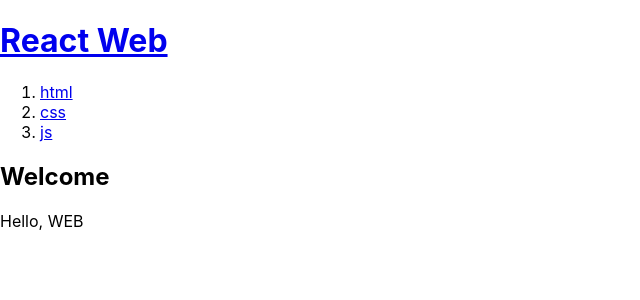
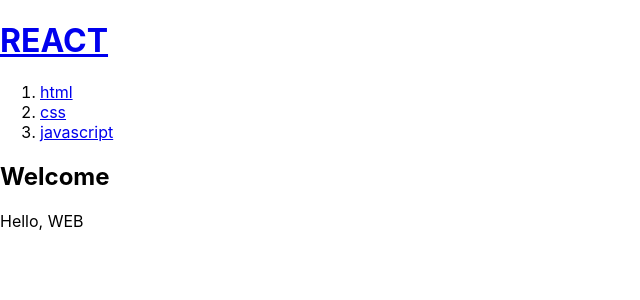
Before and after one commit to songkg7/react-demo, a React (Create React App) app: page / in a window 1280 px wide. Shown: the top 300 px of the page, without its empty margins (0-640 px from the left). Built offline with nearby package versions, Linux system fonts and the light colour scheme.

Commit message:
data 의 동적 바인딩에서의 props 활용

```diff
--- a/src/App.tsx
+++ b/src/App.tsx
@@ -1,35 +1,63 @@
 import React from 'react';
 import './App.css';
 
-function Header() {
-    return <header>
-        <h1><a href="/">React Web</a></h1>
-    </header>
+function Header({title}: { title: string }) {
+    return (
+        <header>
+            <h1><a href="/">{title}</a></h1>
+        </header>
+    )
 }
 
-function Nav() {
-    return <nav>
-        <ol>
-            <li><a href="/read/1">html</a></li>
-            <li><a href="/read/2">css</a></li>
-            <li><a href="/read/3">js</a></li>
-        </ol>
-    </nav>
+interface Topic {
+    id: number,
+    title: string,
+    body: string
 }
 
-function Article() {
-    return <article>
-        <h2>Welcome</h2>
-        Hello, WEB
-    </article>
+interface TopicProps {
+    topics: Topic[]
+}
+
+function Nav({topics}: TopicProps) {
+    const lis: any[] = []
+    topics.forEach((value, index) => {
+        lis.push(<li key={index}><a href={'/read/' + index}>{value.title}</a></li>)
+    })
+    return (
+        <nav>
+            <ol>
+                {lis}
+            </ol>
+        </nav>
+    )
+}
+
+interface Article {
+    title: String,
+    body: String
+}
+
+function Article(article: Article) {
+    return (
+        <article>
+            <h2>{article.title}</h2>
+            {article.body}
+        </article>
+    )
 }
 
 function App() {
+    const topics: Topic[] = [
+        {id: 1, title: 'html', body: 'html is ...'},
+        {id: 2, title: 'css', body: 'css is ...'},
+        {id: 3, title: 'javascript', body: 'javascript is ...'},
+    ]
     return (
         <div className="App">
-            <Header></Header>
-            <Nav></Nav>
-            <Article></Article>
+            <Header title="REACT"></Header>
+            <Nav topics={topics}></Nav>
+            <Article title="Welcome" body="Hello, WEB"></Article>
         </div>
     );
 }
```
